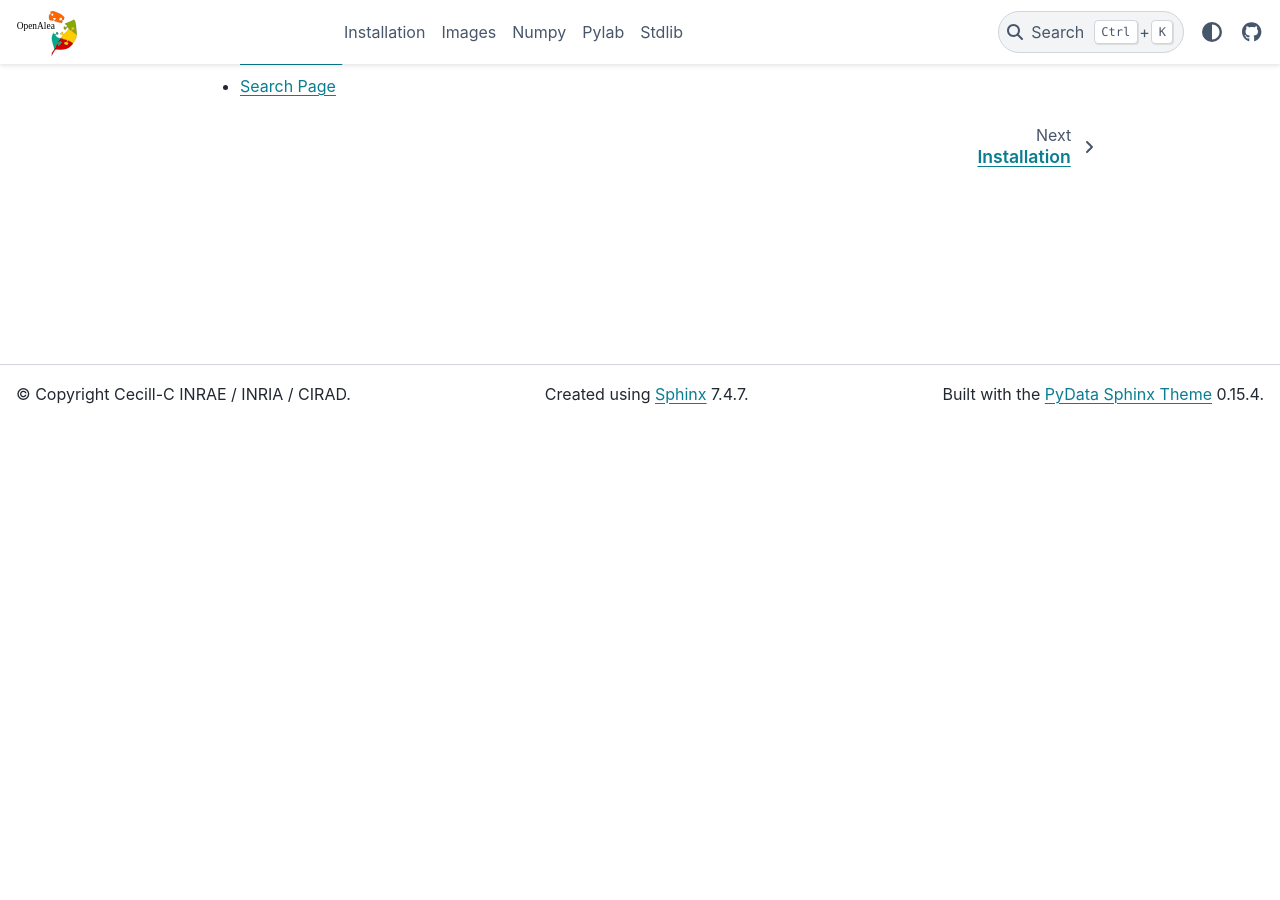
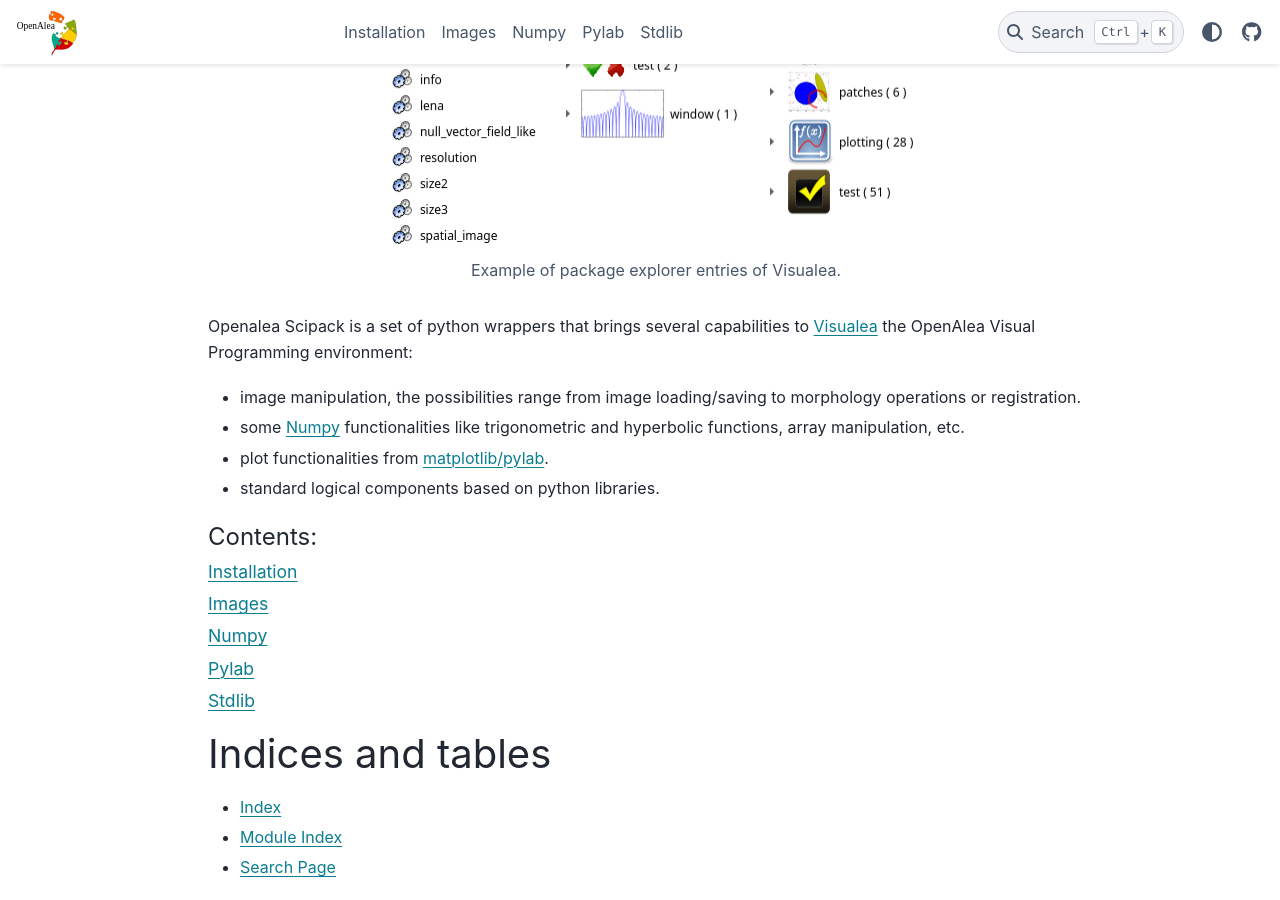
Before and after one commit to openalea/scipack, a Sphinx documentation site: the page built from doc/index.rst, in a window 1280 px wide and 900 px high, scrolled down 477 px. Built offline with Sphinx 7.4.7 and the PyData theme 0.15.4, drawn with Linux system fonts in a browser that asks for light colours; formulas are drawn with MathJax 3; the version number could not be read and is left out; before the commit the page ends 900 px from its top, so only the background shows below that.

Commit message:
[no ci] front page text and image

```diff
--- a/doc/index.rst
+++ b/doc/index.rst
@@ -1,5 +1,17 @@
 Welcome to Openalea Scipack's documentation!
 =====================================
+
+.. figure:: _static/fromt_image.png
+
+ **Example of package explorer entries of Visualea.**
+
+Openalea Scipack is a set of python wrappers that brings several capabilities to `Visualea <https://visualea.readthedocs.io>`_
+the OpenAlea Visual Programming environment:
+
+- image manipulation, the possibilities range from image loading/saving to morphology operations or registration.
+- some `Numpy <https://numpy.org/>`_ functionalities like trigonometric and hyperbolic functions, array manipulation, etc.
+- plot functionalities from `matplotlib/pylab <https://matplotlib.org/stable/api/pylab.html>`_.
+- standard logical components based on python libraries.
 
 .. toctree::
     :maxdepth: 1
```
Also changed, not shown: doc/_static/fromt_image.png (added).
